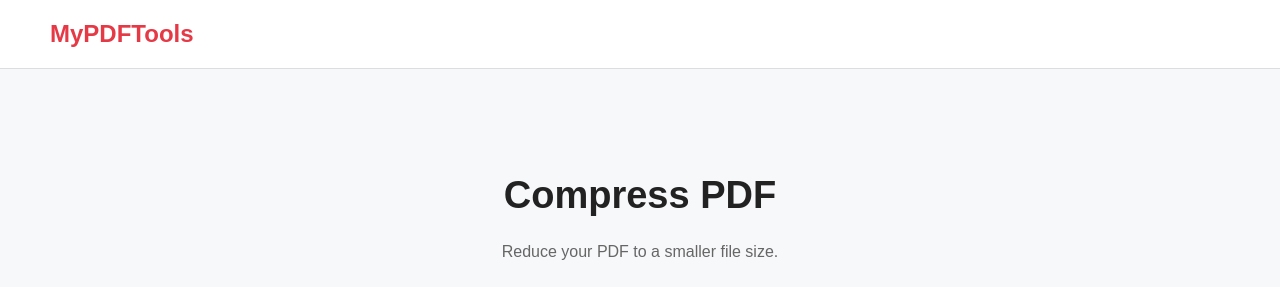
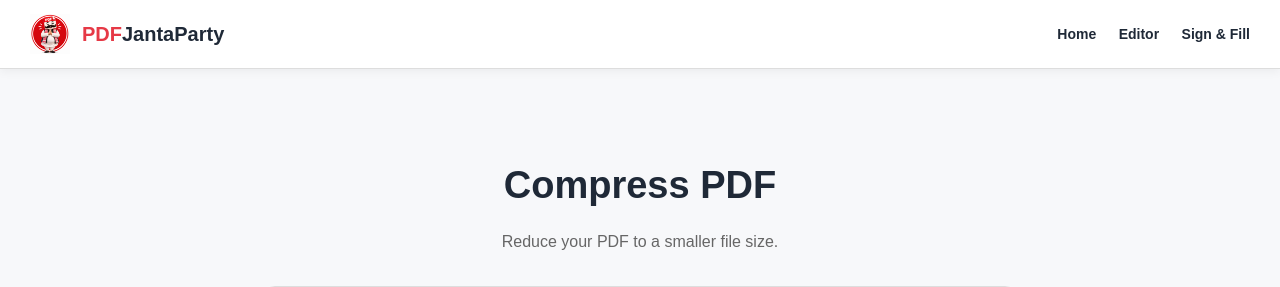
Before and after one commit to rish615/MyPDFTools, a Flask app: page /compress-page in a window 1280 px wide. Shown: the top 287 px of the page. Run offline with Flask 3, Linux system fonts and the light colour scheme; some libraries are stand-ins or nearby versions.

Commit message:
Refactor compress.html for improved structure and style

```diff
--- a/templates/compress.html
+++ b/templates/compress.html
@@ -120,12 +120,23 @@
             line-height: 1.5;
         }
     </style>
+  <link rel="stylesheet" href="{{ url_for('static', filename='css/shared.css') }}">
 </head>
 
 <body>
 
-<header>
-    <div class="logo">MyPDFTools</div>
+<header class="site-header">
+  <div class="logo">
+    <a href="{{ url_for('home') }}">
+      <img src="{{ url_for('static', filename='images/logo.png') }}" alt="PDFJantaParty Logo">
+      <span><span class="accent">PDF</span>JantaParty</span>
+    </a>
+  </div>
+  <nav>
+    <a href="{{ url_for('home') }}">Home</a>
+    <a href="{{ url_for('editor') }}">Editor</a>
+    <a href="{{ url_for('sign_fill_page') }}">Sign &amp; Fill</a>
+  </nav>
 </header>
 
 <div class="container">
```
